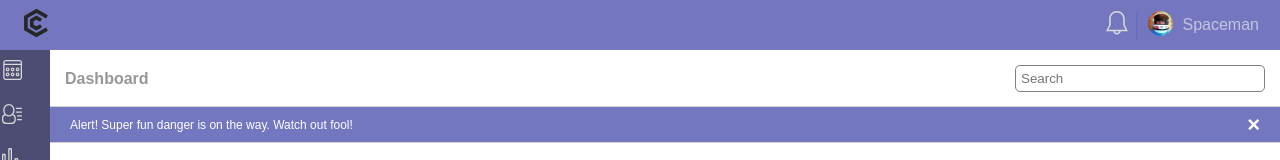
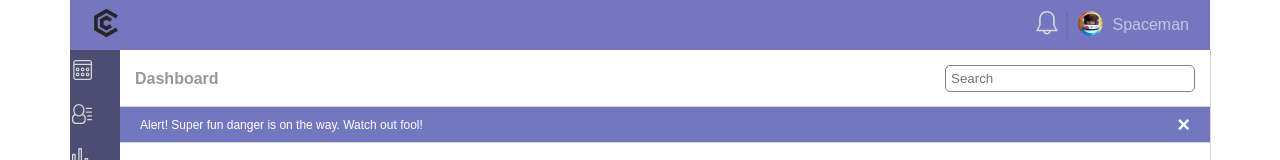
Before and after one commit to ryandejaegher/Project-9---Dashboard, a plain HTML site: page index.html in a window 1280 px wide. Shown: the top 160 px of the page. Drawn offline with nearby package versions, Linux system fonts and the light colour scheme.

Commit message:
Fixed script position and added max-width for body and nav

```diff
--- a/css/layout.css
+++ b/css/layout.css
@@ -9,7 +9,9 @@
 
 body {
 	font-family: arial;
-	color: rgba(151, 151, 151, 1)
+	color: rgba(151, 151, 151, 1);
+	max-width: 1140px;
+	margin: 0 auto;
 }
 
 .grid > div {
@@ -35,6 +37,8 @@ body > nav:nth-of-type(1) {
 	position: fixed;
 	background-color: rgba(116, 119, 191, 1);
 	z-index: 2;
+	max-width: 1140px;
+	margin: 0 auto;
 }
 
 body > nav:nth-of-type(2) {
@@ -434,7 +438,7 @@ input:focus + .slider {
 input:checked + .slider:before {
   -webkit-transform: translateX(26px);
   -ms-transform: translateX(26px);
-  transform: translateX(26px);
+  transform: translateX(30px);
 }
 
 /* Rounded sliders */
```
Also changed, not shown: index.html (+1 -3 lines).
